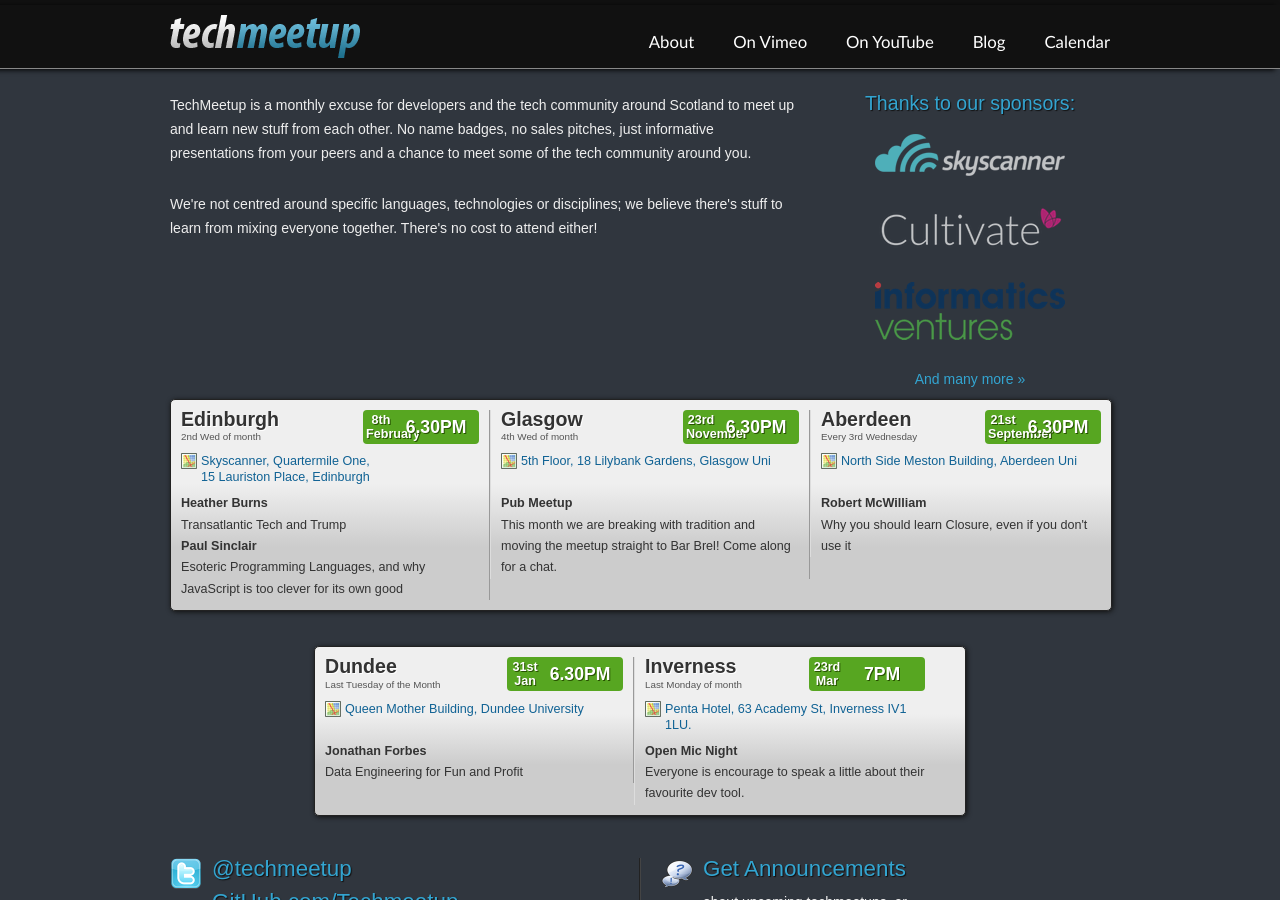
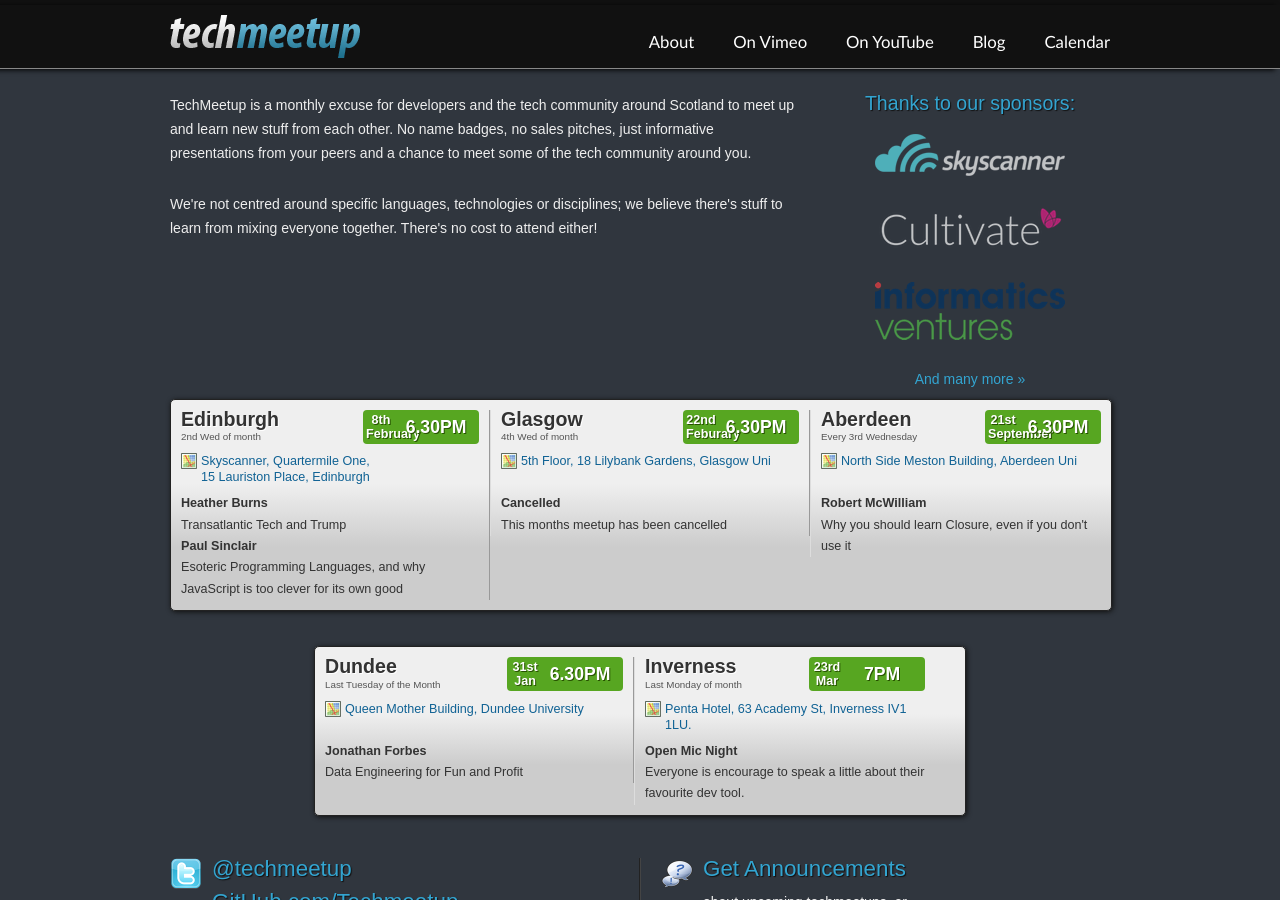
Before and after one commit to techmeetup/techmeetup.co.uk, a Jekyll site: the page built from index.html, in a window 1280 px wide and 900 px high. Built offline with Jekyll 4.4.1, drawn with Linux system fonts in a browser that asks for light colours.

Commit message:
Updated Glasgow

```diff
--- a/_data/index.json
+++ b/_data/index.json
@@ -16,12 +16,12 @@
   "glasgow": {
     "speakers": [
       {
-        "name": "Pub Meetup",
-        "talk": "This month we are breaking with tradition and moving the meetup straight to Bar Brel! Come along for a chat."
+        "name": "Cancelled",
+        "talk": "This months meetup has been cancelled"
       },
     ],
-    "day": "23rd",
-    "month": "November"
+    "day": "22nd",
+    "month": "Feburary"
   },
   "aberdeen": {
     "speakers": [
```
